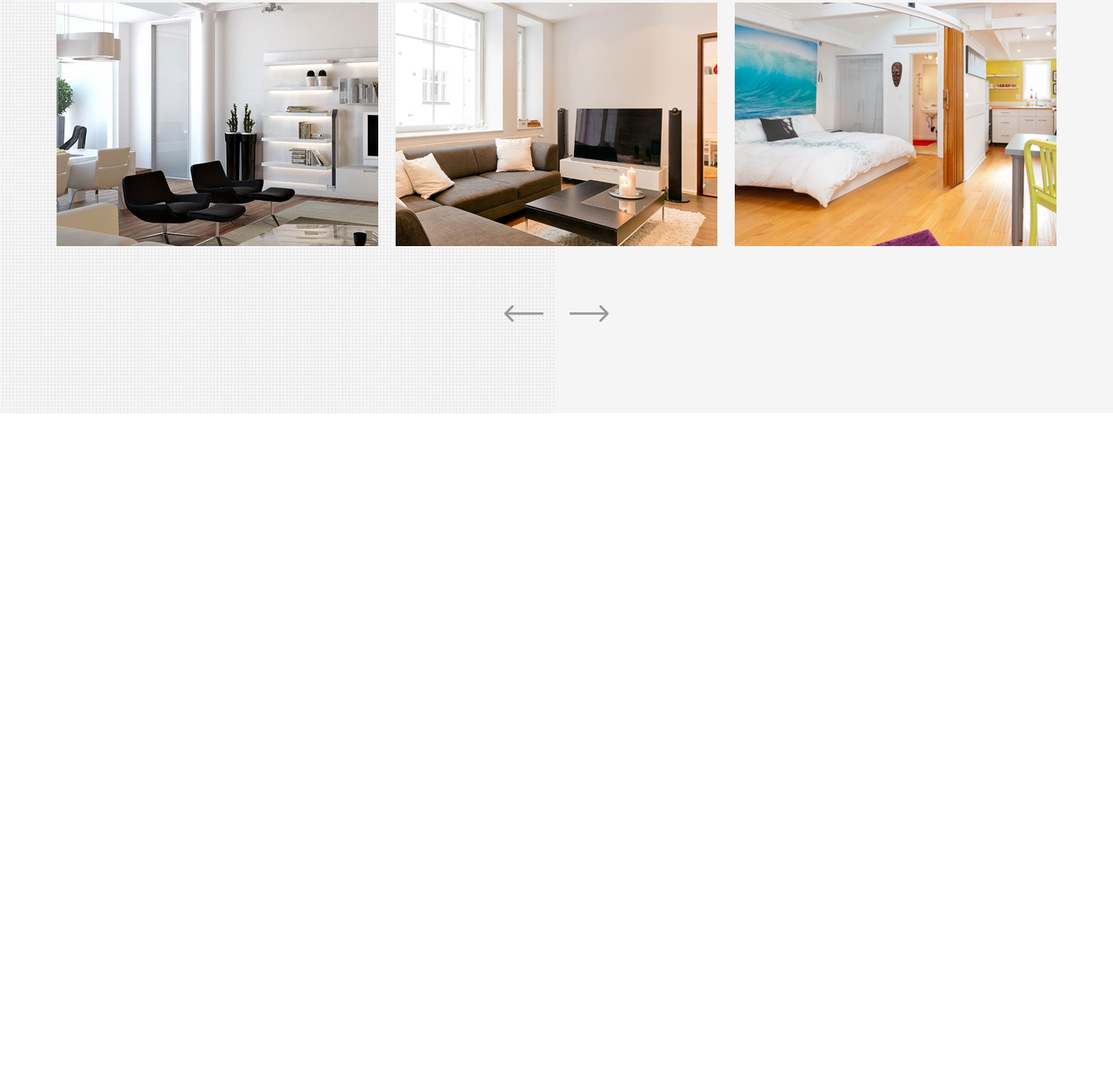
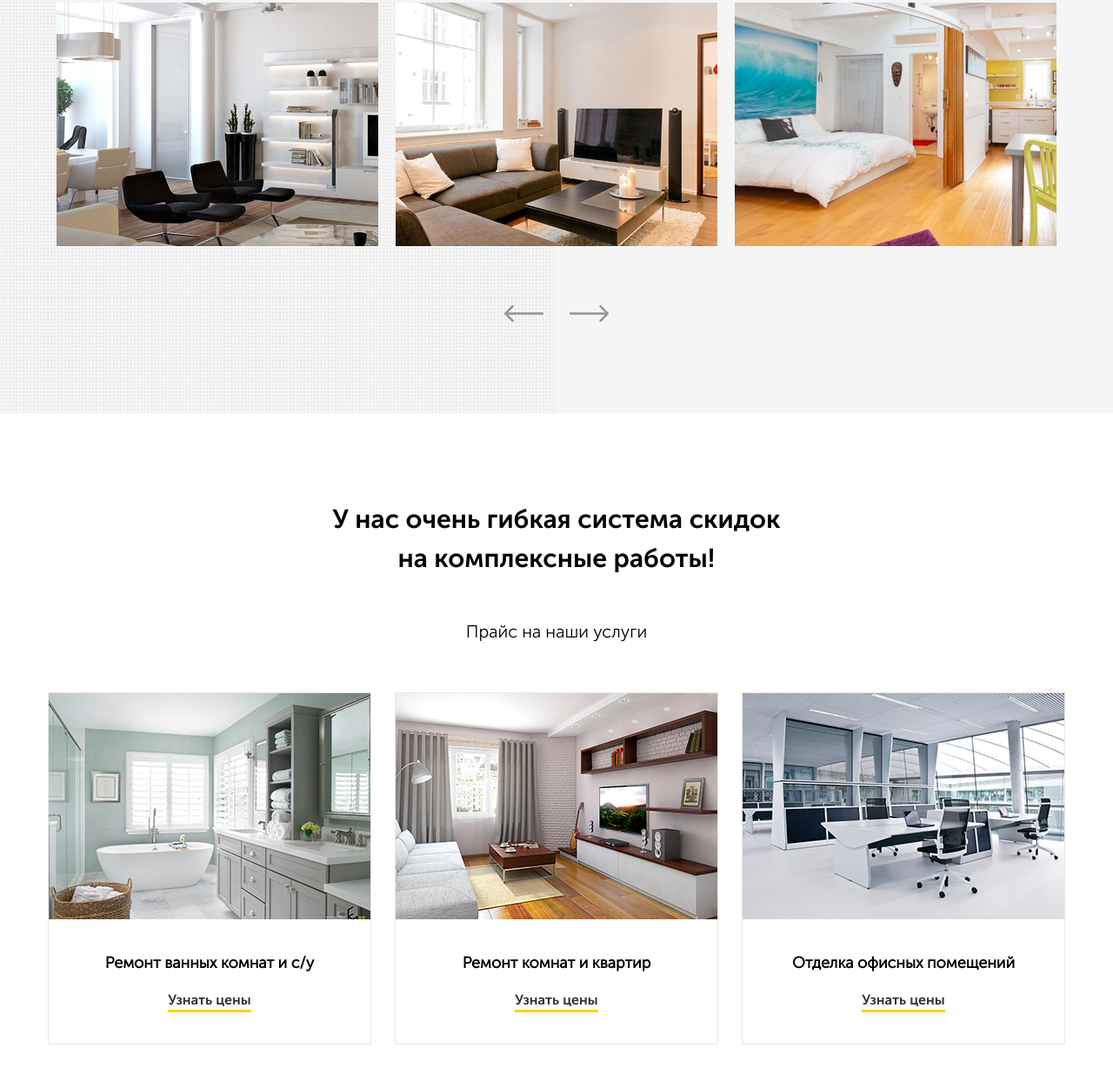
Before and after one commit to aflic/lesson_13, a plain HTML site: page index.html in a window 1280 px wide. Shown: the part 1536-2764 px from the top of the page at 87% size. Before the commit the page ends 2011 px from the top, so only its background shows below. Drawn offline with nearby package versions, Linux system fonts and the light colour scheme.

Commit message:
leson-19

```diff
--- a/index.html
+++ b/index.html
@@ -118,7 +118,7 @@
          </h4>
       </div>
    </div>
-   <section class="section portfolio">
+   <section class="section portfolio portfolio-bgc">
       <div class="container">
          <h2 class="section-title portfolio__title">Работая с 2007 года,<br>
             мы сделали более 500 ремонтов в квартирах и домах</h2>
@@ -134,6 +134,62 @@
                <div class="arrows__left"><img src="src/img/left-arrow.png" alt=""></div>
                <div class="arrows__right"><img src="src/img/right-arrow.png" alt=""></div>
             </div>
+      </div>
+   </section>
+   <section class="section-price">
+      <div class="container">
+      <div class="price">
+         <h2 class="price__title">У нас очень гибкая система скидок
+            на комплексные работы!</h2>
+         <span href="#" class="price__subtitle">Прайс на наши услуги
+         </span>
+      </div>
+         <!-- .card>.card*6>(.cards__image>img[src/img/price-1.png])+(.card__text>h4.card__title+a.card_link) -->
+         <div class="card">
+               <div class="cards price__cards">
+                  <div class="cards__image"><img src="src/img/price-1.png" alt=""></div>
+                  <div class="cards__text">
+                     <h4 class="cards__title">Ремонт ванных комнат и с/у</h4>
+                     <a href="#" class="cards_link">Узнать цены</a>
+                  </div>
+               </div>
+               <div class="cards price__cards">
+                  <div class="cards__image"><img src="src/img/price-2.png" alt=""></div>
+                  <div class="cards__text">
+                     <h4 class="cards__title">Ремонт комнат и квартир</h4>
+                     <a href="#" class="cards_link">Узнать цены</a>
+                  </div>
+               </div>
+               <div class="cards price__cards">
+                  <div class="cards__image"><img src="src/img/price-3.png" alt=""></div>
+                  <div class="cards__text">
+                     <h4 class="cards__title">Отделка офисных помещений</h4>
+                     <a href="#" class="cards_link">Узнать цены</a>
+                  </div>
+               </div>
+               <div class="cards price__cards">
+                  <div class="cards__image"><img src="src/img/price-4.png" alt=""></div>
+                  <div class="cards__text">
+                     <h4 class="cards__title">Ремонт в новостройках</h4>
+                     <a href="#" class="cards_link">Узнать цены</a>
+                  </div>
+               </div>
+               <div class="cards price__cards">
+                  <div class="cards__image"><img src="src/img/price-5.png" alt=""></div>
+                  <div class="cards__text">
+                     <h4 class="cards__title">Ремонт кухонь</h4>
+                     <a href="#" class="cards_link">Узнать цены</a>
+                  </div>
+               </div>
+               <div class="cards price__cards">
+                  <div class="cards__image"><img src="src/img/price-6.png" alt=""></div>
+                  <div class="cards__text">
+                     <h4 class="cards__title">Ремонт дач и коттеджей</h4>
+                     <a href="#" class="cards_link">Узнать цены</a>
+                  </div>
+               </div>
+            </div>
+
       </div>
    </section>
 
--- a/src/sass/blocks/_container.sass
+++ b/src/sass/blocks/_portfolio.sass
@@ -1,4 +1,4 @@
-.section
+.portfolio
   background: #f5f5f5 url("../img/section-bgc.png") repeat-y
   background-position: center left
   background-size: 50%
@@ -15,6 +15,8 @@
     padding-bottom: 95px
     margin: 0
 .slider
+  &__items
+    outline: none
   &__image
     margin: auto
 .portfolio_arrows
@@ -36,6 +38,7 @@
         max-width: 370px
 @media(max-width: 768px)
   .portfolio
+    background: #f5f5f5
     &__title
       text-align: center
       font-size: 18px
--- /dev/null
+++ b/src/sass/blocks/_price.sass
@@ -0,0 +1,90 @@
+.section-price
+  padding-bottom: 100px
+  padding-top: 100px
+.price
+  text-align: center
+  &__title
+    max-width: 515px
+    margin: auto
+    color: #000000
+    font-family: "Museo Sans 700 Bold", serif
+    font-size: 30px
+    font-weight: 400
+    line-height: 45px
+    margin-bottom: 50px
+  &__subtitle
+    display: block
+    margin: 0
+    color: #000000
+    font-family: "Museo Sans 300 Light", serif
+    font-size: 20px
+    font-weight: 400
+    margin-bottom: 58px
+  &__cards
+    margin-bottom: 30px
+
+.card
+  display: flex
+  flex-wrap: wrap
+  justify-content: space-between
+  text-align: center
+  &s
+    border: 1px solid #e8e8e8;
+    &:hover
+      box-shadow: 0 20px 25px rgba(0, 0, 0, 0.1);
+      transition: 0.2s
+      .cards__image:before
+        opacity: 1
+    &__text
+      padding: 40px
+    &__image
+      position: relative
+      img
+        display: block
+      &::before
+        content: ''
+        position: absolute
+        left: 0
+        top: 0
+        width: 100%
+        height: 100%
+        background-image: linear-gradient(to top, #ffd200 0%, rgba(255, 255, 255, 0) 100%)
+        opacity: 0
+        transition: 0.2s
+    &__title
+      color: #000000;
+      font-family: "Museo Sans 300 Light", serif
+      font-size: 18px;
+      margin-top: 0
+    &_link
+      display: inline-block
+      color: #333333;
+      font-family: "Museo Sans 700 Bold", serif
+      font-size: 16px;
+      text-decoration: none
+      position: relative
+      &:hover
+        &:after
+          height: 13px
+      &:after
+        z-index: -1
+        content: ''
+        display: block
+        position: absolute
+        left: 0
+        bottom: -4px
+        width: 100%
+        height: 3px
+        background-color: #ffd200
+        transition: 0.2s
+@media(max-width: 1200px)
+  .section-price
+    padding-bottom: 52px
+  .card
+    justify-content: space-around
+@media(max-width: 768px)
+  .cards
+    &__title
+      font-family: "Museo Sans 700 Bold", serif
+      font-size: 18px
+      font-weight: 400px
--- a/src/sass/style.sass
+++ b/src/sass/style.sass
@@ -3,7 +3,8 @@
 @import "blocks/offer"
 @import "blocks/modal"
 @import "blocks/hero"
-@import "blocks/container"
+@import "blocks/portfolio"
+@import "blocks/price"
 @import "fonts"
 *
   box-sizing: border-box
```
Also changed, not shown: src/css/style.css, src/img/price-1.png (added), src/img/price-2.png (added), src/img/price-3.png (added), src/img/price-4.png (added), src/img/price-5.png (added), src/img/price-6.png (added), 1 other file.
